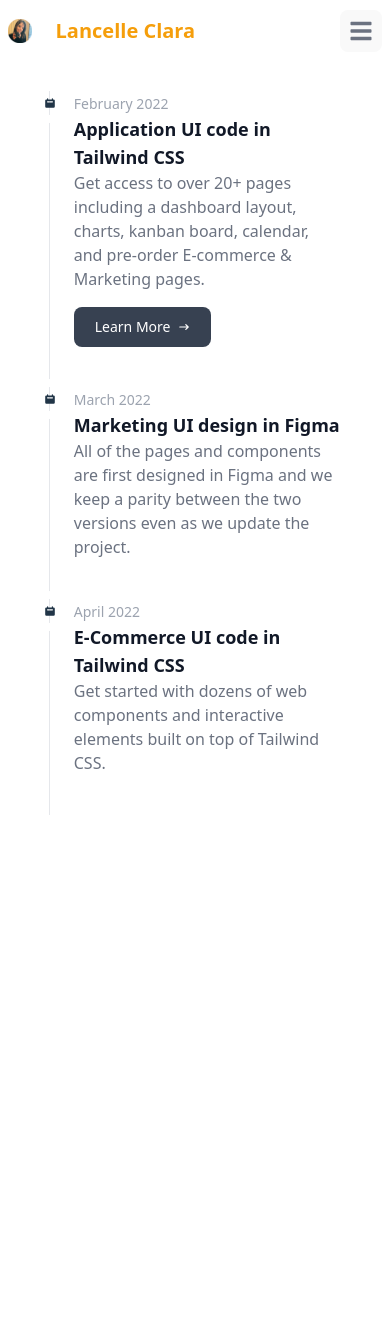
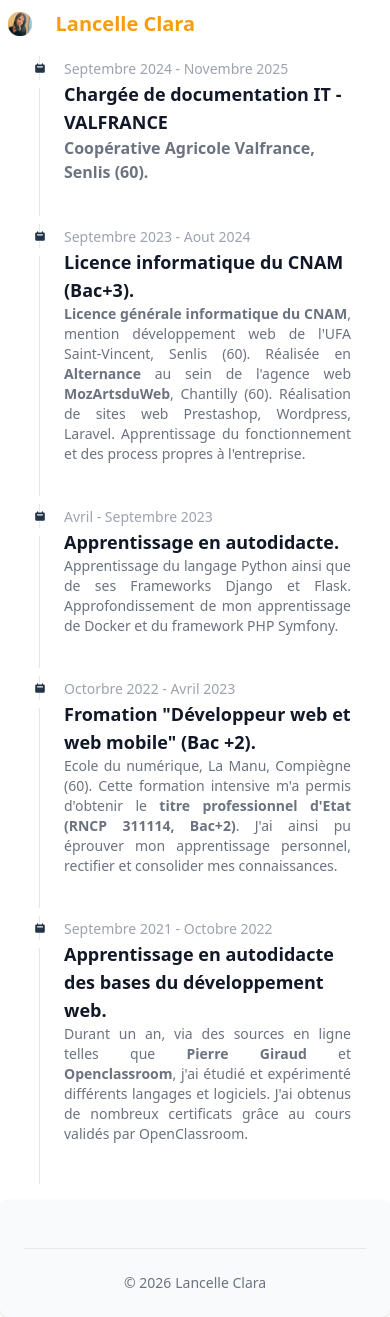
Before and after one commit to clara-lancelle/portfolio2026, a React app: page /cv in a window 390 px wide. Before the commit the page ends 844 px from the top, so only its background shows below. Built offline with nearby package versions, Linux system fonts and the light colour scheme; the HTML template or start-up script is replaced by a standard one.

Commit message:
add all sections, responsive, ready to fist prod

```diff
--- a/src/App.jsx
+++ b/src/App.jsx
@@ -1,7 +1,8 @@
 import { Route, Routes } from "react-router-dom";
 import AppNavbar from "./Components/layouts/AppNavbar";
-import Homepage from "./Components/Homepage";
+import Homepage from "./Components/layouts/Homepage";
 import Cv from "./Components/Cv";
+import AppFooter from "./Components/layouts/AppFooter";
 
 function App() {
     return (
@@ -13,6 +14,7 @@ function App() {
                     <Route path="/cv" element={<Cv />} />
                 </Routes>
             </div>
+            <AppFooter />
         </div>
     );
 }
--- /dev/null
+++ b/src/Components/Contact.jsx
@@ -0,0 +1,25 @@
+import { List, ListItem } from "flowbite-react";
+import { BsEnvelope, BsLinkedin } from "react-icons/bs";
+import { Link } from "react-router-dom";
+
+export default function Contact() {
+    return (
+        <section className="max-w-4xl mx-auto p-6 mb-10 mt-5 space-y-6">
+            <h2 className="text-4xl mb-20 font-bold mx-auto tracking-tight text-gray-900 justify-self-center">
+                Contactez-moi
+            </h2>
+            <List className="flex gap-6 justify-evenly align-middle">
+                <Link
+                    className="text-gray-900 content-center"
+                    to={`https://www.linkedin.com/in/clara-lancelle-159634238/`}
+                    target="_blank"
+                >
+                    <ListItem icon={BsLinkedin}> Via Linkedin</ListItem>
+                </Link>
+                <Link className="text-gray-900" to={"mailto:contact@lncl.fr"}>
+                    <ListItem icon={BsEnvelope}>Par email</ListItem>
+                </Link>
+            </List>
+        </section>
+    );
+}
--- a/src/Components/Cv.jsx
+++ b/src/Components/Cv.jsx
@@ -12,50 +12,95 @@ import { HiArrowNarrowRight, HiCalendar } from "react-icons/hi";
 
 export default function Cv() {
     return (
-        <div className="flex w-3/4 center m-auto my-2">
+        <div className="flex w-4/5 md:w-2/3 center m-auto my-2">
             <Timeline>
                 <TimelineItem>
                     <TimelinePoint icon={HiCalendar} />
                     <TimelineContent>
-                        <TimelineTime>February 2022</TimelineTime>
+                        <TimelineTime>
+                            Septembre 2024 - Novembre 2025
+                        </TimelineTime>
                         <TimelineTitle>
-                            Application UI code in Tailwind CSS
+                            Chargée de documentation IT - VALFRANCE
                         </TimelineTitle>
                         <TimelineBody>
-                            Get access to over 20+ pages including a dashboard
-                            layout, charts, kanban board, calendar, and
-                            pre-order E-commerce & Marketing pages.
-                        </TimelineBody>
-                        <Button color="gray">
-                            Learn More
-                            <HiArrowNarrowRight className="ml-2 h-3 w-3" />
-                        </Button>
-                    </TimelineContent>
-                </TimelineItem>
-                <TimelineItem>
-                    <TimelinePoint icon={HiCalendar} />
-                    <TimelineContent>
-                        <TimelineTime>March 2022</TimelineTime>
-                        <TimelineTitle>
-                            Marketing UI design in Figma
-                        </TimelineTitle>
-                        <TimelineBody>
-                            All of the pages and components are first designed
-                            in Figma and we keep a parity between the two
-                            versions even as we update the project.
+                            <strong>
+                                Coopérative Agricole Valfrance, Senlis (60).
+                            </strong>
                         </TimelineBody>
                     </TimelineContent>
                 </TimelineItem>
                 <TimelineItem>
                     <TimelinePoint icon={HiCalendar} />
                     <TimelineContent>
-                        <TimelineTime>April 2022</TimelineTime>
+                        <TimelineTime>Septembre 2023 - Aout 2024</TimelineTime>
                         <TimelineTitle>
-                            E-Commerce UI code in Tailwind CSS
+                            Licence informatique du CNAM (Bac+3).
                         </TimelineTitle>
-                        <TimelineBody>
-                            Get started with dozens of web components and
-                            interactive elements built on top of Tailwind CSS.
+                        <TimelineBody className="text-sm text-justify">
+                            <strong>
+                                Licence générale informatique du CNAM
+                            </strong>
+                            , mention développement web de l'UFA Saint-Vincent,
+                            Senlis (60). Réalisée en <strong>Alternance</strong>{" "}
+                            au sein de l'agence web{" "}
+                            <strong>MozArtsduWeb</strong>, Chantilly (60).
+                            Réalisation de sites web Prestashop, Wordpress,
+                            Laravel. Apprentissage du fonctionnement et des
+                            process propres à l'entreprise.
+                        </TimelineBody>
+                    </TimelineContent>
+                </TimelineItem>
+                <TimelineItem>
+                    <TimelinePoint icon={HiCalendar} />
+                    <TimelineContent>
+                        <TimelineTime>Avril - Septembre 2023</TimelineTime>
+                        <TimelineTitle>
+                            Apprentissage en autodidacte.
+                        </TimelineTitle>
+                        <TimelineBody className="text-sm text-justify">
+                            Apprentissage du langage Python ainsi que de ses
+                            Frameworks Django et Flask. Approfondissement de mon
+                            apprentissage de Docker et du framework PHP Symfony.
+                        </TimelineBody>
+                    </TimelineContent>
+                </TimelineItem>
+                <TimelineItem>
+                    <TimelinePoint icon={HiCalendar} />
+                    <TimelineContent>
+                        <TimelineTime>Octorbre 2022 - Avril 2023</TimelineTime>
+                        <TimelineTitle>
+                            Fromation "Développeur web et web mobile" (Bac +2).
+                        </TimelineTitle>
+                        <TimelineBody className="text-sm text-justify">
+                            Ecole du numérique, La Manu, Compiègne (60). Cette
+                            formation intensive m'a permis d'obtenir le{" "}
+                            <strong>
+                                titre professionnel d'Etat (RNCP 311114, Bac+2)
+                            </strong>
+                            . J'ai ainsi pu éprouver mon apprentissage
+                            personnel, rectifier et consolider mes
+                            connaissances.
+                        </TimelineBody>
+                    </TimelineContent>
+                </TimelineItem>
+                <TimelineItem>
+                    <TimelinePoint icon={HiCalendar} />
+                    <TimelineContent>
+                        <TimelineTime>
+                            Septembre 2021 - Octobre 2022
+                        </TimelineTime>
+                        <TimelineTitle>
+                            Apprentissage en autodidacte des bases du
+                            développement web.
+                        </TimelineTitle>
+                        <TimelineBody className="text-sm text-justify">
+                            Durant un an, via des sources en ligne telles que
+                            <strong> Pierre Giraud </strong>et
+                            <strong> Openclassroom</strong>, j'ai étudié et
+                            expérimenté différents langages et logiciels. J'ai
+                            obtenus de nombreux certificats grâce au cours
+                            validés par OpenClassroom.
                         </TimelineBody>
                     </TimelineContent>
                 </TimelineItem>
--- a/src/Components/Homepage.jsx
+++ /dev/null
@@ -1,13 +0,0 @@
-import Banner from "./Banner";
-import CardSection from "./CardSection";
-import MeSection from "./MeSection";
-
-export default function Homepage() {
-    return (
-        <div>
-            <Banner />
-            <CardSection />
-            <MeSection />
-        </div>
-    );
-}
--- a/src/Components/MeSection.jsx
+++ b/src/Components/MeSection.jsx
@@ -5,27 +5,28 @@ import { Button } from "flowbite-react";
 
 export default function MeSection() {
     return (
-        <div className="flex flex-row bg-gray-100">
-            <div className="w-3/4 flex justify-end">
+        <section className="flex flex-row bg-gray-100">
+            <div className="w-3/4 hidden lg:flex lg:h-fit xl:h-auto justify-end">
                 <img src={MePng} alt="Clara Lancelle" />
             </div>
             <div className="flex flex-col gap-4 m-6">
-                <h2 className="text-4xl my-2 font-bold tracking-tight text-gray-900 dark:text-white">
+                <h2 className="text-4xl my-2 font-bold tracking-tight text-gray-900">
                     A propos de moi
                 </h2>
                 <h3 className="text-1xl font-bold tracking-tight  text-gray-900">
                     Je m'appelle
                     <span className="text-amber-500"> Clara Lancelle</span>,
                 </h3>
-                <div className="text-sm flex flex-col gap-4 w-3/4">
+                <div className="text-sm flex flex-col gap-4 text-justify md:w-3/4">
                     <p>
                         Je suis une développeuse web, freelance à Nantes (44).
                     </p>
                     <p>
                         {" "}
                         Je travail avec différentes technologies en fonction des
-                        besoin d'un site web : React/Vite, PHP/Symphony,
-                        Wordpress et Prestashop.
+                        besoin d'un site web : <strong>React/Vite</strong>,{" "}
+                        <strong>PHP/Symfony</strong>, <strong>Wordpress</strong>{" "}
+                        et <strong>Prestashop</strong> .
                     </p>
                     <p>
                         Je suis diplomée d'une{" "}
@@ -44,11 +45,11 @@ export default function MeSection() {
                 <Button
                     as={Link}
                     to={"/cv"}
-                    className="bg-amber-400 text-white w-80"
+                    className="bg-amber-400 text-white w-80 my-6 self-center md:self-start"
                 >
                     Consulter mon CV en ligne <GrLinkNext className="ml-2" />
                 </Button>
             </div>
-        </div>
+        </section>
     );
 }
--- /dev/null
+++ b/src/Components/layouts/AppFooter.jsx
@@ -0,0 +1,24 @@
+import { Link } from "react-router-dom";
+import {
+    Footer,
+    FooterCopyright,
+    FooterDivider,
+    FooterLinkGroup,
+    FooterTitle,
+} from "flowbite-react";
+
+export default function AppFooter({ onCookiesClick }) {
+    return (
+        <Footer container className="border-gray-200 bg-gray-50 mt-2">
+            <div className="w-full">
+                <FooterDivider />
+                <FooterCopyright
+                    className="justify-self-center"
+                    to="#"
+                    by="Lancelle Clara"
+                    year={new Date().getFullYear()}
+                />
+            </div>
+        </Footer>
+    );
+}
--- a/src/Components/layouts/AppNavbar.jsx
+++ b/src/Components/layouts/AppNavbar.jsx
@@ -23,7 +23,7 @@ export default function AppNavbar() {
                     Lancelle Clara
                 </span>
             </Link>
-            <NavbarToggle />
+            {/* <NavbarToggle />
             <NavbarCollapse>
                 <NavbarLink href="#" active>
                     Profil
@@ -32,6 +32,7 @@ export default function AppNavbar() {
                 <NavbarLink href="#">Portfolio</NavbarLink>
                 <NavbarLink href="#">Contact</NavbarLink>
             </NavbarCollapse>
+            */}
         </Navbar>
     );
 }
--- /dev/null
+++ b/src/Components/layouts/Homepage.jsx
@@ -0,0 +1,15 @@
+import Banner from "../Banner";
+import CardSection from "../CardSection";
+import Contact from "../Contact";
+import MeSection from "../MeSection";
+
+export default function Homepage() {
+    return (
+        <div>
+            <Banner />
+            <CardSection />
+            <MeSection />
+            <Contact />
+        </div>
+    );
+}
```
Also changed, not shown: src/Components/CardSection.jsx (+8 -8 lines).
